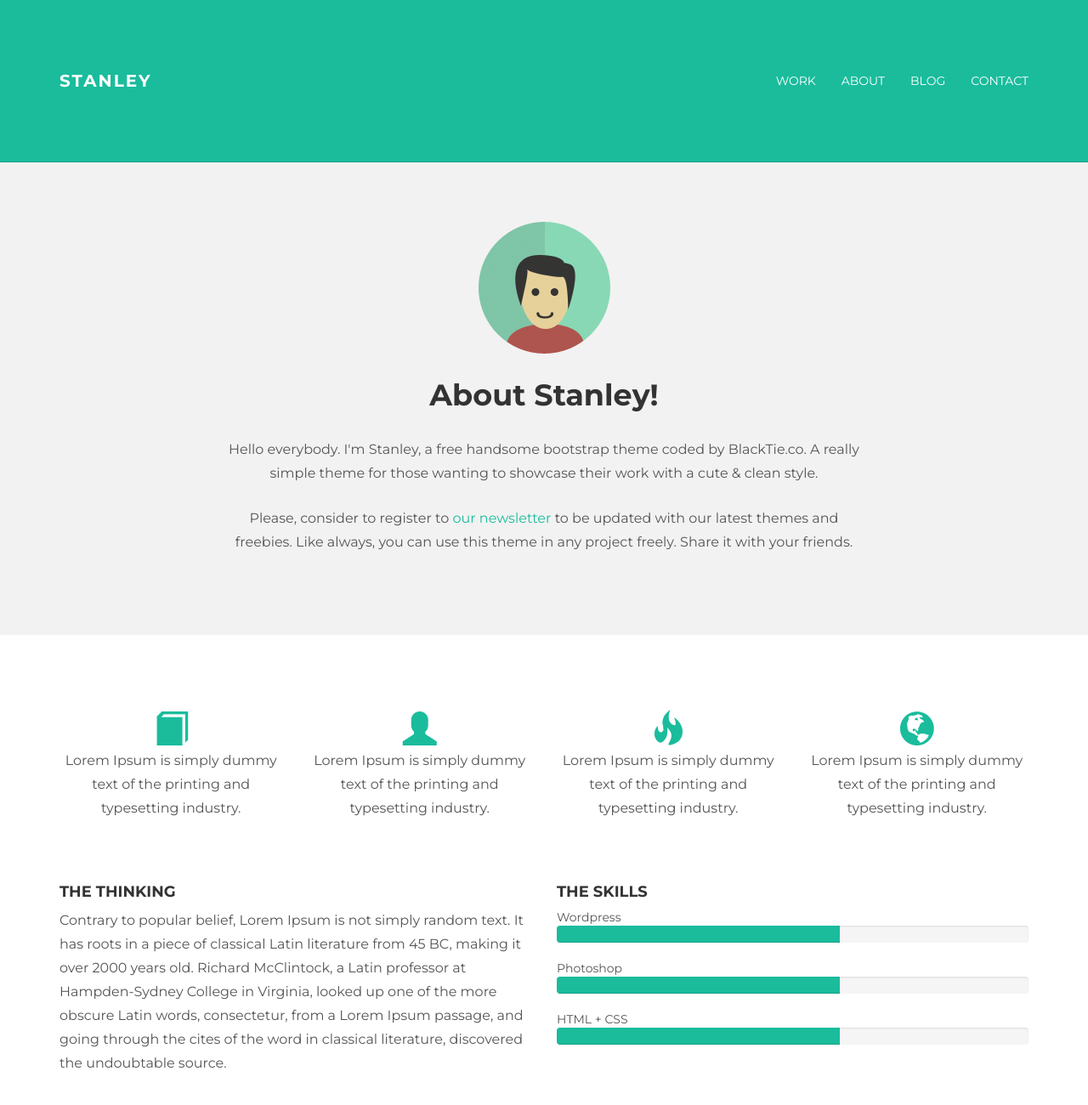
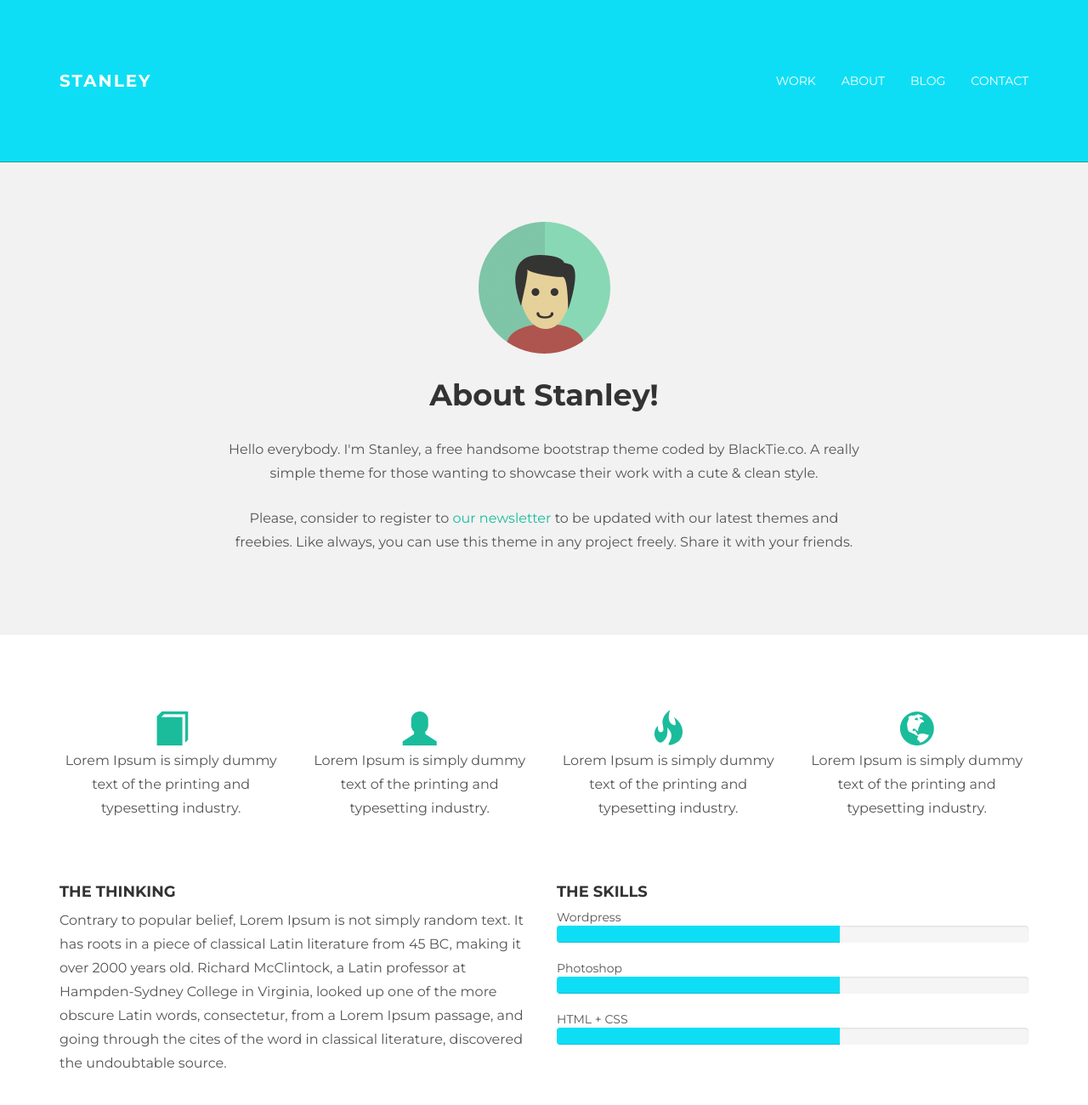
Before and after one commit to karandpr/karandpr.github.io, a plain HTML site: page about.html in a window 1280 px wide. Shown: the top 1300 px of the page at 85% size. Drawn offline with nearby package versions, Linux system fonts and the light colour scheme.

Commit message:
More tweaks

```diff
--- a/assets/css/main.css
+++ b/assets/css/main.css
@@ -95,7 +95,7 @@ a:after {
 }
 
 .navbar-inverse {
-	background-color: #1abc9c;
+	background-color: #0EDEF5;
 	border-color: #16a085;
 }
 
@@ -122,7 +122,7 @@ a:after {
 }
 
 .progress-bar-theme {
-  background-color: #1abc9c;
+  background-color: #0EDEF5;
 }
 
 
```
